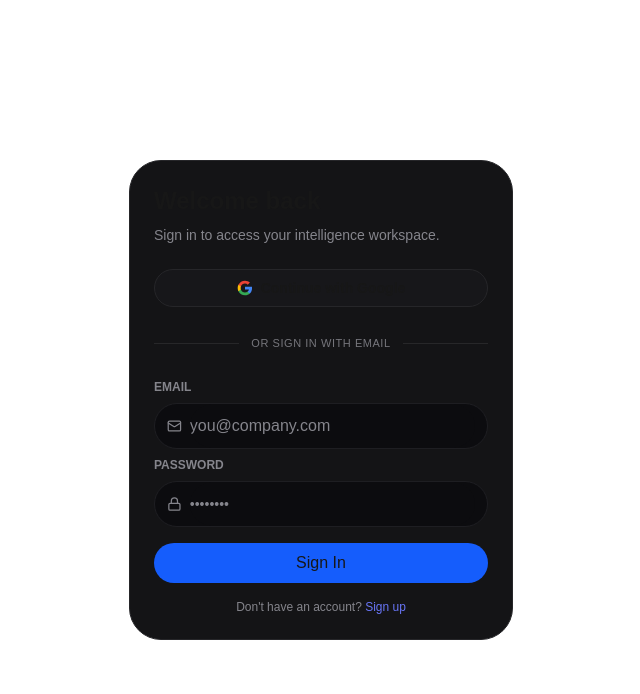
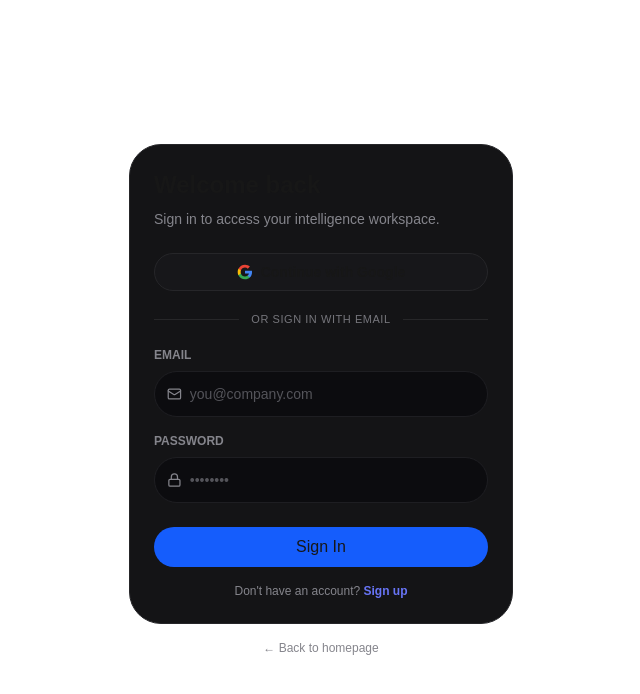
Before and after one commit to khu5hii/contextify.ai, a Next.js app: page /signin in a window 1280 px wide. Shown: the top 694 px of the page, without its empty margins (319-959 px from the left). Built offline with nearby package versions, Linux system fonts and the light colour scheme.

Commit message:
refactor SignIn page layout and styling

```diff
--- a/app/signin/page.tsx
+++ b/app/signin/page.tsx
@@ -1,51 +1,56 @@
 "use client";
+
 import { signIn } from "next-auth/react";
 import Link from "next/link";
 
 export default function SignIn() {
   return (
-    <>
     <div className="flex flex-col items-center justify-center min-h-screen gap-4">
-        <div className="flex flex-col gap-2 w-full max-w-sm p-6 border bg-[#141416] border border-[#262629] rounded-4xl">
+      <div className="w-full max-w-sm p-6 bg-[#141416] border border-[#262629] rounded-4xl">
         <h1 className="font-semibold text-2xl">Welcome back</h1>
-          <p className="text-[#85858C] text-sm mb-4">
+
+        <p className="text-[#85858C] text-sm mt-2 mb-6">
           Sign in to access your intelligence workspace.
         </p>
+
         <button
-            className="flex items-center bg-[#17171A] gap-2 px-4 py-2 rounded-3xl hover:bg-[#262629] transition-colors border border-[#262629] justify-center font-semibold text-sm cursor-pointer"
+          className="flex items-center justify-center gap-2 px-4 py-2 rounded-3xl bg-[#17171A] border border-[#262629] text-sm font-semibold cursor-pointer hover:bg-[#262629] transition-colors w-full"
           onClick={() => signIn("google", { callbackUrl: "/" })}
         >
           <svg className="size-4" viewBox="0 0 24 24">
             <path
               fill="#4285F4"
               d="M22.56 12.25c0-.78-.07-1.53-.2-2.25H12v4.26h5.92c-.26 1.37-1.04 2.53-2.21 3.31v2.77h3.57c2.08-1.92 3.28-4.74 3.28-8.09z"
-              ></path>
+            />
             <path
               fill="#34A853"
               d="M12 23c2.97 0 5.46-.98 7.28-2.66l-3.57-2.77c-.98.66-2.23 1.06-3.71 1.06-2.86 0-5.29-1.93-6.16-4.53H2.18v2.84A11 11 0 0 0 12 23z"
-              ></path>
+            />
             <path
               fill="#FBBC05"
               d="M5.84 14.1A6.6 6.6 0 0 1 5.48 12c0-.73.13-1.44.36-2.1V7.07H2.18A11 11 0 0 0 1 12c0 1.77.42 3.45 1.18 4.93l3.66-2.83z"
-              ></path>
+            />
             <path
               fill="#EA4335"
               d="M12 5.38c1.62 0 3.06.56 4.21 1.64l3.15-3.15C17.45 2.09 14.97 1 12 1 7.7 1 3.99 3.47 2.18 7.07l3.66 2.83C6.71 7.31 9.14 5.38 12 5.38z"
-              ></path>
+            />
           </svg>
           Continue with Google
         </button>
-          <div className="my-5 flex items-center gap-3 text-[11px] uppercase tracking-wider text-muted-foreground">
-            <div className="h-px flex-1 bg-border bg-[#272729]"></div><span className="text-[#76767C]"> or sign
-            in with email{" "}</span>
-            <div className="h-px flex-1 bg-border bg-[#272729]"></div>
+
+        <div className="my-5 flex items-center gap-3 text-[11px] uppercase tracking-wider">
+          <div className="h-px flex-1 bg-[#272729]" />
+          <span className="text-[#76767C]">or sign in with email</span>
+          <div className="h-px flex-1 bg-[#272729]" />
         </div>
 
-          <label className="uppercase text-xs font-semibold text-[#85858C]">
+        <form className="flex flex-col gap-4">
+          <div>
+            <label className="uppercase text-xs font-semibold text-[#85858C] block mb-2">
               Email
             </label>
 
-          <div className="flex items-center gap-2 rounded-4xl border border-[#1E1E22] focus:outline-2 focus-outline-blue-500 px-3 bg-[#0C0C0F] rounded-4xl">
+            <div className="flex items-center gap-2 px-3 bg-[#0C0C0F] border border-[#1E1E22] rounded-4xl focus-within:ring-2 focus-within:ring-blue-500 transition-all">
               <svg
                 xmlns="http://www.w3.org/2000/svg"
                 width="24"
@@ -66,14 +71,17 @@ export default function SignIn() {
                 required
                 type="email"
                 placeholder="you@company.com"
-              className="h-11 w-full bg-[#0C0C0F] outline-none text-white placeholder:text-[#85858C] rounded-4xl"
+                className="h-11 w-full bg-transparent outline-none text-white placeholder:text-sm placeholder:text-[#54545A]"
               />
             </div>
-          <label className="uppercase text-xs font-semibold text-[#85858C]">
+          </div>
+
+          <div>
+            <label className="uppercase text-xs font-semibold text-[#85858C] block mb-2">
               Password
             </label>
 
-          <div className="flex items-center gap-2 rounded-4xl border border-[#1E1E22] px-3 bg-[#0C0C0F]">
+            <div className="flex items-center gap-2 px-3 bg-[#0C0C0F] border border-[#1E1E22] rounded-4xl focus-within:ring-2 focus-within:ring-blue-500 transition-all">
               <svg
                 xmlns="http://www.w3.org/2000/svg"
                 width="24"
@@ -85,7 +93,6 @@ export default function SignIn() {
                 strokeLinecap="round"
                 strokeLinejoin="round"
                 className="size-4 text-[#85858C]"
-              aria-hidden="true"
               >
                 <rect width="18" height="11" x="3" y="11" rx="2" ry="2" />
                 <path d="M7 11V7a5 5 0 0 1 10 0v4" />
@@ -96,15 +103,36 @@ export default function SignIn() {
                 minLength={6}
                 type="password"
                 placeholder="••••••••"
-              className="h-11 w-full bg-[#0C0C0F] text-sm outline-none placeholder:text-[#85858C] rounded-4xl"
+                className="h-11 w-full bg-transparent outline-none text-white text-sm placeholder:text-[#54545A]"
               />
             </div>
-          <button className="bg-blue-600 rounded-4xl p-2 mt-2 cursor-pointer"> Sign In</button>
-          <Link href="/signup" className="text-xs text-[#85858C] text-center mt-2">
-            Don't have an account? <span className="text-[#6875f6] text-semibold hover:underline"> Sign up </span>
+          </div>
+
+          <button
+            type="submit"
+            className="bg-blue-600 hover:bg-blue-700 transition-colors rounded-4xl p-2 mt-2 cursor-pointer font-medium"
+          >
+            Sign In
+          </button>
+        </form>
+
+        <Link
+          href="/signup"
+          className="block text-center text-xs text-[#85858C] mt-4"
+        >
+          Don't have an account?{" "}
+          <span className="text-[#6875F6] font-semibold hover:underline">
+            Sign up
+          </span>
         </Link>
       </div>
+
+      <Link
+        href="/"
+        className="text-center text-xs text-[#85858C] hover:text-white transition-colors"
+      >
+        ← Back to homepage
+      </Link>
     </div>
-    </>
   );
 }
```
Lines whose indentation alone changed are shown as unchanged.
